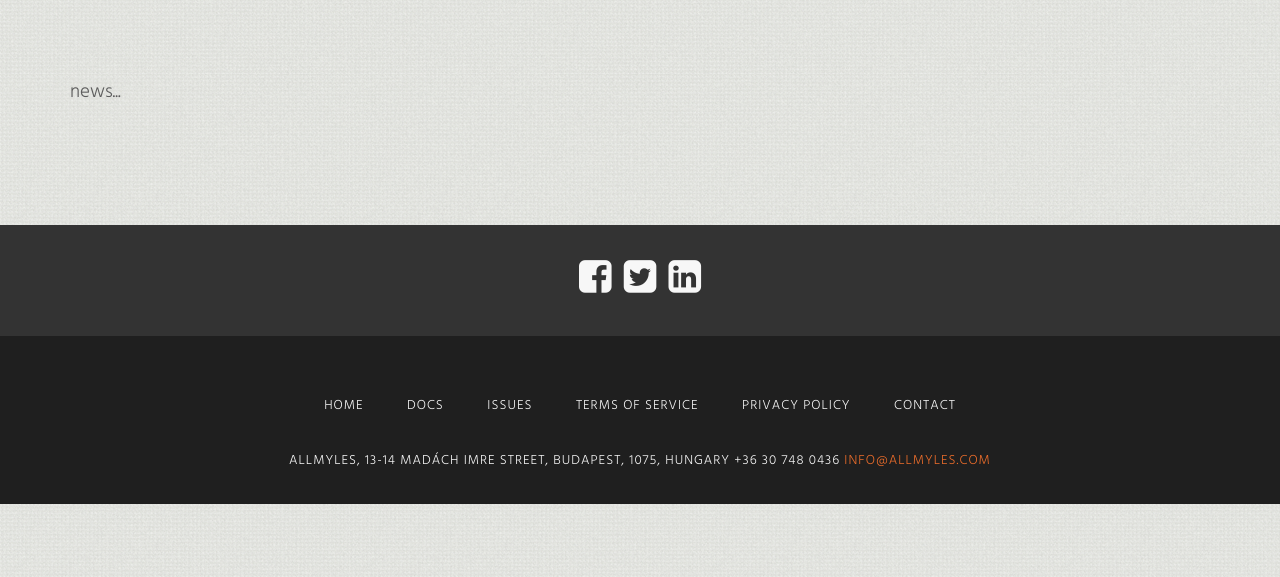
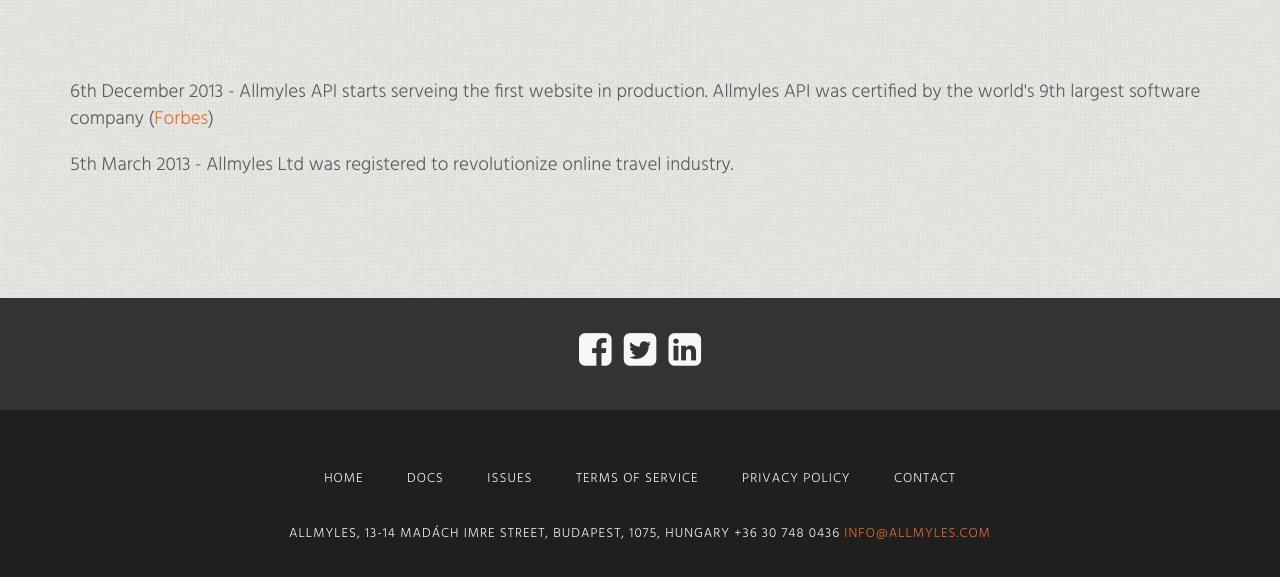
Before and after one commit to balazsszilardtoth/allmyles.github.io, a Jekyll site: the page built from news.html, in a window 1280 px wide. Shown: the part 624-1201 px from the top of the page. Built offline with Jekyll 4.4.1, drawn with Linux system fonts in a browser that asks for light colours; nearby versions of some CDN libraries; before the commit the page ends 1128 px from its top, so only the background shows below that.

Commit message:
first news

```diff
--- a/news.html
+++ b/news.html
@@ -12,6 +12,7 @@ title: News - Allmyles
 	</div>
 
 	<div class="container">
-		<p>news...</p>
+		<p>6th December 2013 - Allmyles API starts serveing the first website in production. Allmyles API was certified by the world's 9th largest software company (<a href="http://www.forbes.com/global2000/list/#industry:Software%20%26%20Programming">Forbes</a>)</p>
+		<p>5th March 2013 - Allmyles Ltd was registered to revolutionize online travel industry.</p>
 	</div>
 </div>
```
